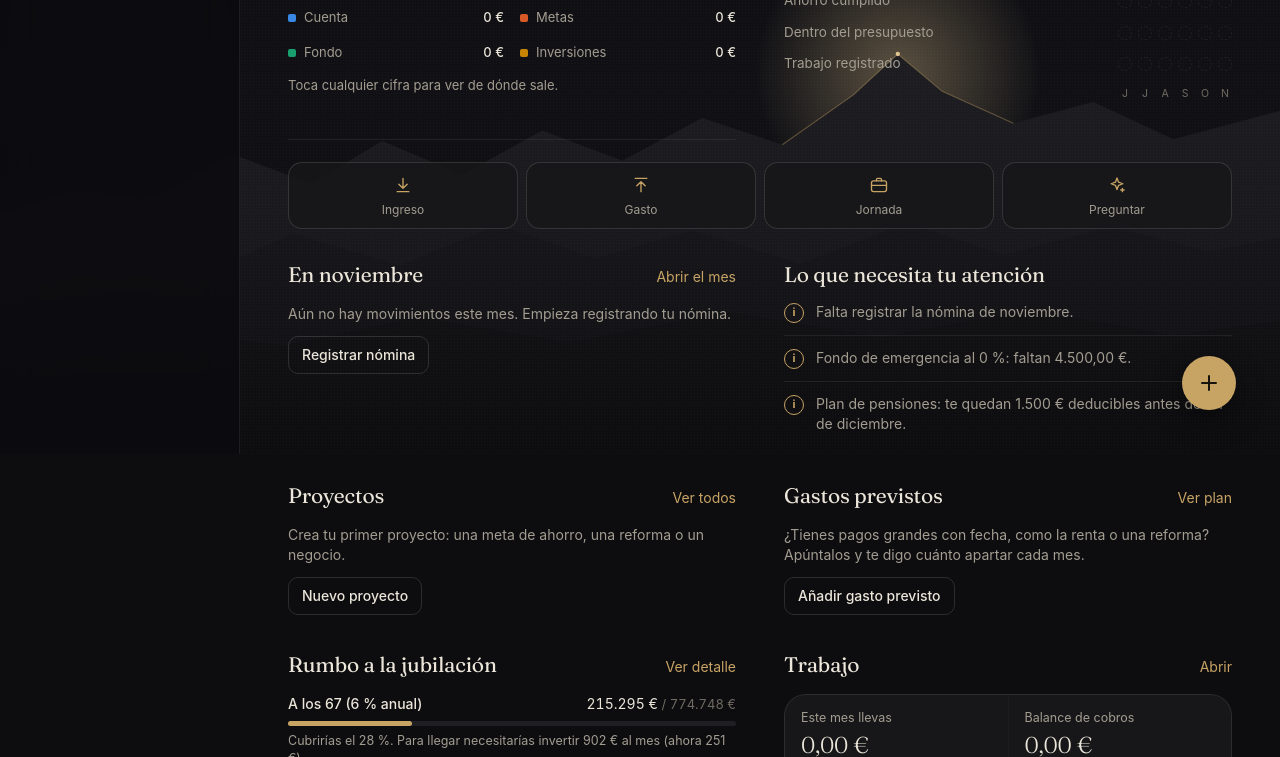
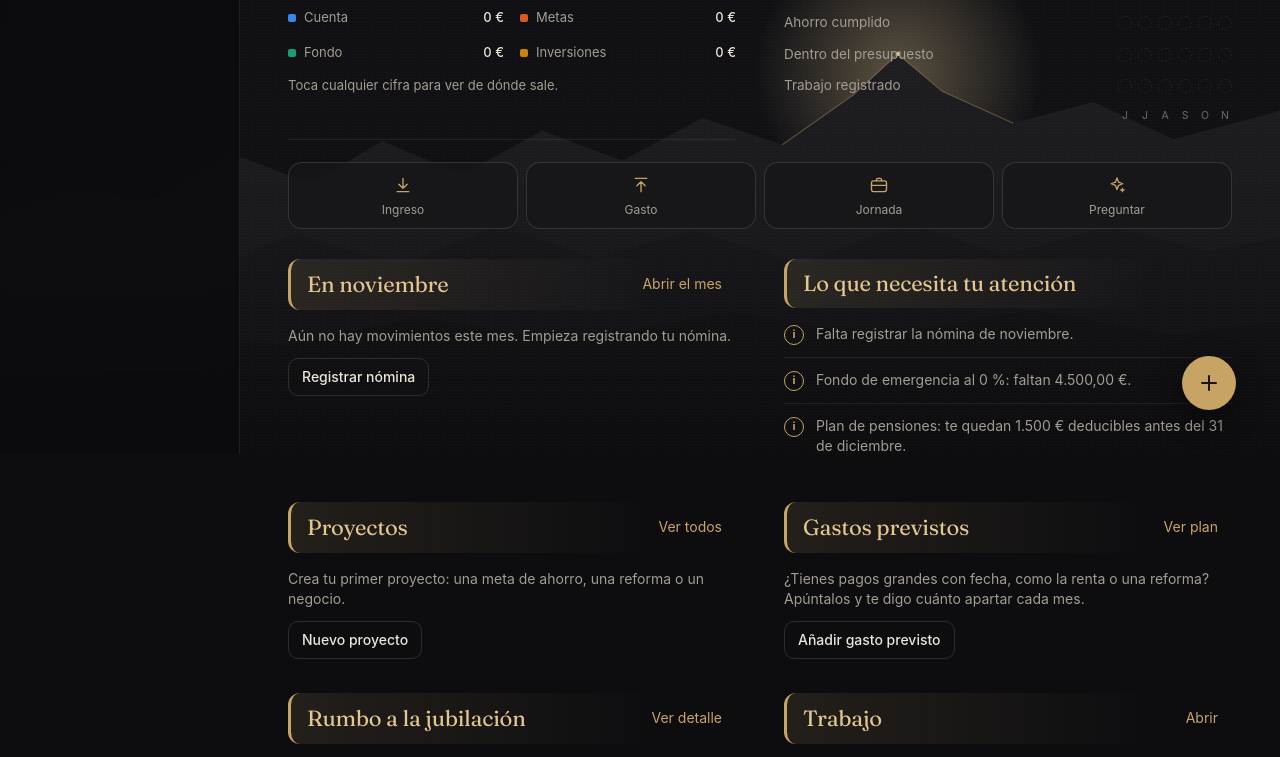
Before and after one commit to luismi83R/boixo, a plain HTML site: page index.html in a window 1280 px wide. Shown: the part 346-1103 px from the top of the page. Drawn offline with Linux system fonts and the light colour scheme.

Commit message:
Add files via upload

```diff
--- a/index.html
+++ b/index.html
@@ -92,9 +92,15 @@ svg.i{width:20px;height:20px;fill:none;stroke:currentColor;stroke-width:1.6;stro
 
 /* ---------- bloques ---------- */
 .block{margin-bottom:34px}
-.block-h{display:flex;align-items:baseline;justify-content:space-between;gap:10px;margin-bottom:12px}
+.block-h{display:flex;align-items:center;justify-content:space-between;gap:10px;margin-bottom:14px}
 h2{font-family:var(--serif);font-weight:400;font-size:21px;letter-spacing:-.01em;margin:0 0 12px}
 .block-h h2{margin:0}
+/* Títulos de apartado: dorados, con filete a la izquierda y una franja de fondo para distinguirlos */
+.block > h2,.block > .block-h{position:relative;margin:0 0 16px;padding:11px 14px 11px 16px;border-radius:12px;
+  background:linear-gradient(90deg,var(--brass-soft),rgba(200,164,100,0) 85%);border-left:3px solid var(--brass)}
+.block > h2,.block > .block-h h2{color:var(--brass-2);font-size:22px;line-height:1.2}
+.block > .block-h .link{flex:none}
+.block > h2 + .muted,.block > .block-h + .muted{margin-top:0 !important}
 h3{font-size:15px;font-weight:600;margin:0}
 .link{border:0;background:none;color:var(--brass);font-size:14px;cursor:pointer;padding:4px 0}
 .panel{background:rgba(23,23,26,.86);border:1px solid var(--line);border-radius:var(--r-lg);padding:18px}
```
